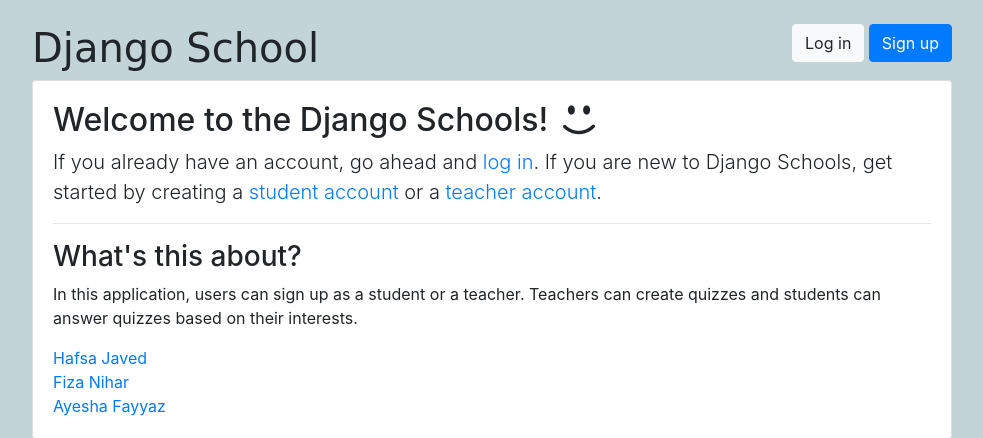
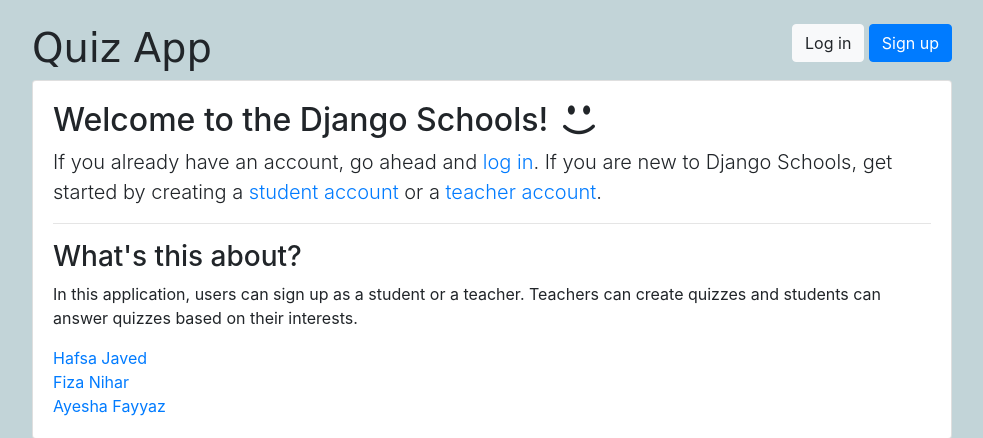
Before and after one commit to HafsaJavedPak/QuizAppforOOP, a Django app: page / in a window 1280 px wide. Shown: the top 438 px of the page, without its empty margins (148-1131 px from the left). Run offline with Django 3.2, Linux system fonts and the light colour scheme; some libraries are stand-ins or nearby versions; some web fonts are replaced.

Commit message:
small changes

```diff
--- a/django_school/settings.py
+++ b/django_school/settings.py
@@ -118,6 +118,8 @@ STATICFILES_DIRS = [
     os.path.join(BASE_DIR, 'staticfiles'),
 ]
 
+# CHAGE MADE ACCORDING TO CHATPGT
+STATIC_ROOT = os.path.join(BASE_DIR, 'staticfiles', 'collected_static')
 
 # Custom Django auth settings
 
--- a/templates/base.html
+++ b/templates/base.html
@@ -24,7 +24,7 @@
             <div class="col-6">
               <h1 class="logo">
                 <a href="{% url 'home' %}">
-                  Django School
+                  Quiz App
                   {% if user.is_authenticated %}
                     {% if user.is_teacher %}
                       <span class="icon-feather" data-toggle="tooltip" data-placement="right" title="Teacher profile"></span>
```
